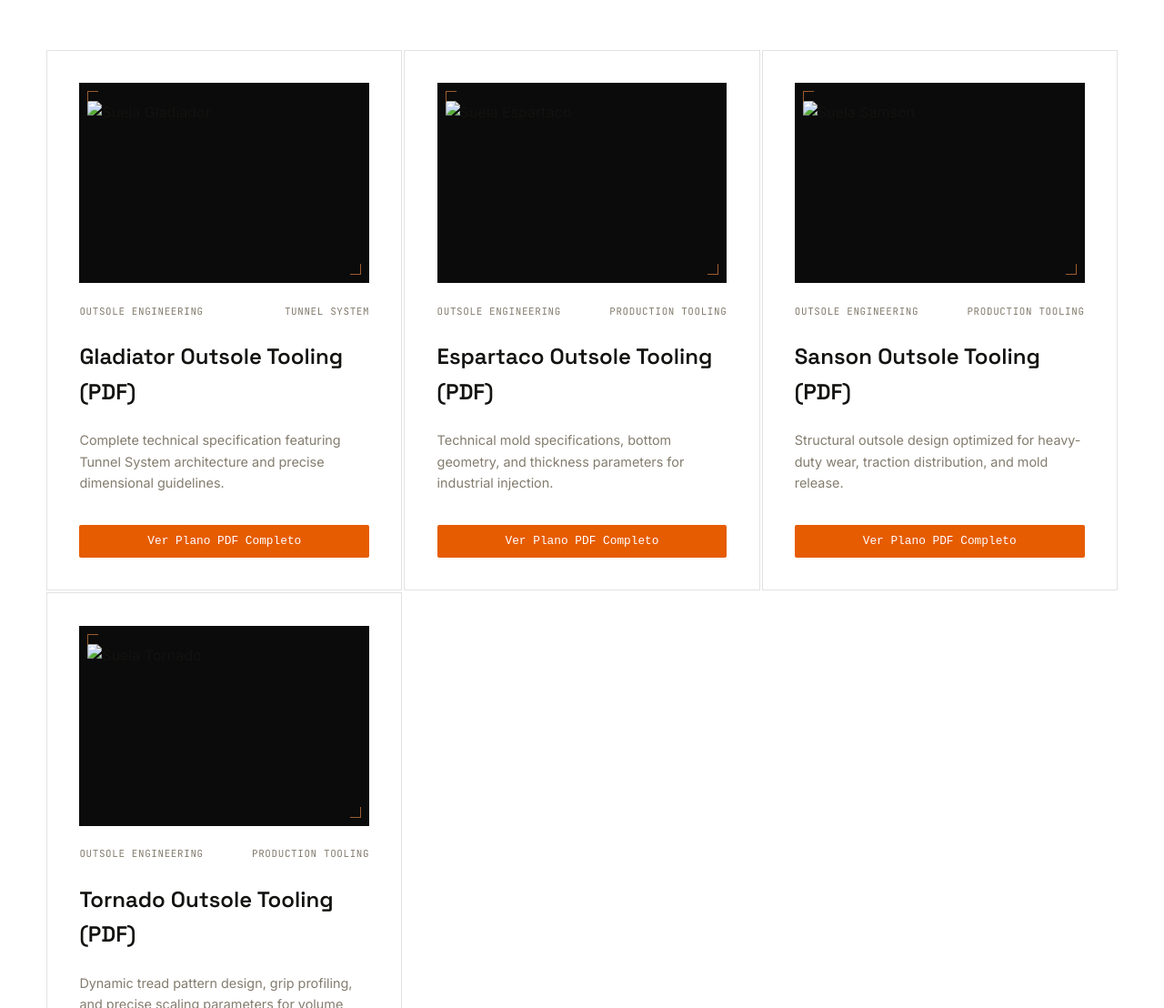
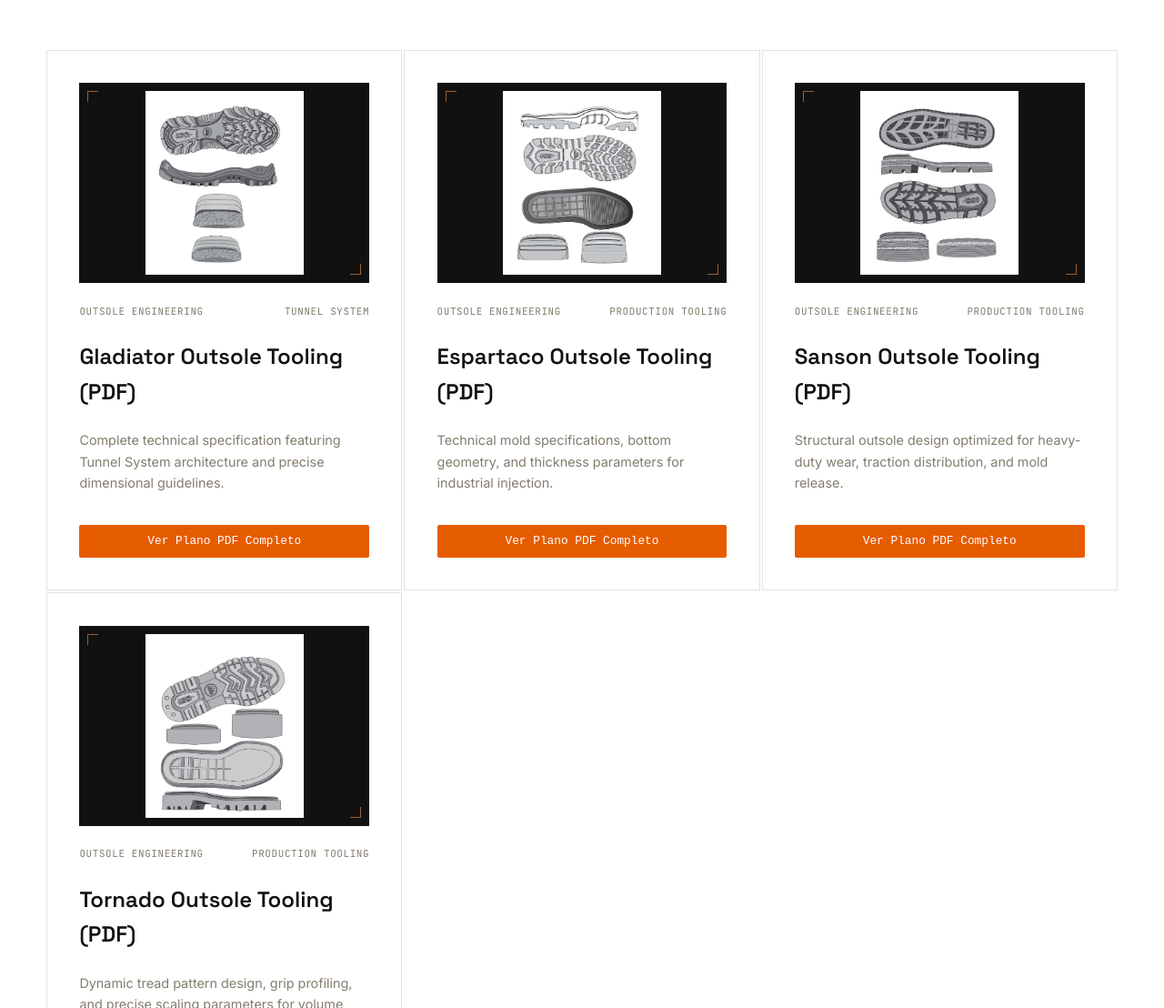
Before and after one commit to jdolmitos-source/dani-olmos-portfolio, a plain HTML site: page public/index.html in a window 1280 px wide. Shown: the part 6399-7507 px from the top of the page at 91% size. Drawn offline with Linux system fonts and the light colour scheme.

Commit message:
Update index.html

```diff
--- a/public/index.html
+++ b/public/index.html
@@ -614,7 +614,7 @@
       </div>
     </section>
 
-    <!-- SECCIÓN 04: PROYECTOS DE INGENIERÍA DE SUELAS (LOS 4 PDFS CON SUS IMÁGENES) -->
+    <!-- SECCIÓN 04: PROYECTOS DE INGENIERÍA DE SUELAS -->
     <section id="outsole-projects" class="wrap" style="margin-top: 4rem;">
       <div class="section-head">
         <div>
@@ -633,8 +633,8 @@
 
         <!-- Gladiador -->
         <article class="project-card">
-          <div class="media-slot" style="background:#0b0b0b; padding:0.5rem; display:flex; align-items:center; justify-content:center;">
-            <img src="assets/img/GLADIADOR.PNG" alt="Suela Gladiador" class="gallery-img" style="max-height:100%; max-width:100%; object-fit:contain;" />
+          <div class="media-slot" style="background:#111; padding:0.5rem; display:flex; align-items:center; justify-content:center; height: 180px;">
+            <img src="assets/img/GLADIADOR.jpg" onerror="this.src='assets/img/GLADIADOR.png'" alt="Suela Gladiador" style="max-height:100%; max-width:100%; object-fit:contain;" />
           </div>
           <div class="pc-meta">
             <span>Outsole Engineering</span>
@@ -651,8 +651,8 @@
 
         <!-- Espartaco -->
         <article class="project-card">
-          <div class="media-slot" style="background:#0b0b0b; padding:0.5rem; display:flex; align-items:center; justify-content:center;">
-            <img src="assets/img/ESPARTACO.PNG" alt="Suela Espartaco" class="gallery-img" style="max-height:100%; max-width:100%; object-fit:contain;" />
+          <div class="media-slot" style="background:#111; padding:0.5rem; display:flex; align-items:center; justify-content:center; height: 180px;">
+            <img src="assets/img/ESPARTACO.jpg" onerror="this.src='assets/img/ESPARTACO.png'" alt="Suela Espartaco" style="max-height:100%; max-width:100%; object-fit:contain;" />
           </div>
           <div class="pc-meta">
             <span>Outsole Engineering</span>
@@ -667,10 +667,10 @@
           <a href="assets/img/ESPARTACO.pdf" class="btn-pdf" target="_blank" rel="noopener">Ver Plano PDF Completo</a>
         </article>
 
-        <!-- Sanson -->
+        <!-- Samson -->
         <article class="project-card">
-          <div class="media-slot" style="background:#0b0b0b; padding:0.5rem; display:flex; align-items:center; justify-content:center;">
-            <img src="assets/img/SAMSON.PNG" alt="Suela Samson" class="gallery-img" style="max-height:100%; max-width:100%; object-fit:contain;" />
+          <div class="media-slot" style="background:#111; padding:0.5rem; display:flex; align-items:center; justify-content:center; height: 180px;">
+            <img src="assets/img/SAMSON.jpg" onerror="this.src='assets/img/SAMSON.png'" alt="Suela Samson" style="max-height:100%; max-width:100%; object-fit:contain;" />
           </div>
           <div class="pc-meta">
             <span>Outsole Engineering</span>
@@ -687,8 +687,8 @@
 
         <!-- Tornado -->
         <article class="project-card">
-          <div class="media-slot" style="background:#0b0b0b; padding:0.5rem; display:flex; align-items:center; justify-content:center;">
-            <img src="assets/img/TORNADO.PNG" alt="Suela Tornado" class="gallery-img" style="max-height:100%; max-width:100%; object-fit:contain;" />
+          <div class="media-slot" style="background:#111; padding:0.5rem; display:flex; align-items:center; justify-content:center; height: 180px;">
+            <img src="assets/img/TORNADO.jpg" onerror="this.src='assets/img/TORNADO.png'" alt="Suela Tornado" style="max-height:100%; max-width:100%; object-fit:contain;" />
           </div>
           <div class="pc-meta">
             <span>Outsole Engineering</span>
```
